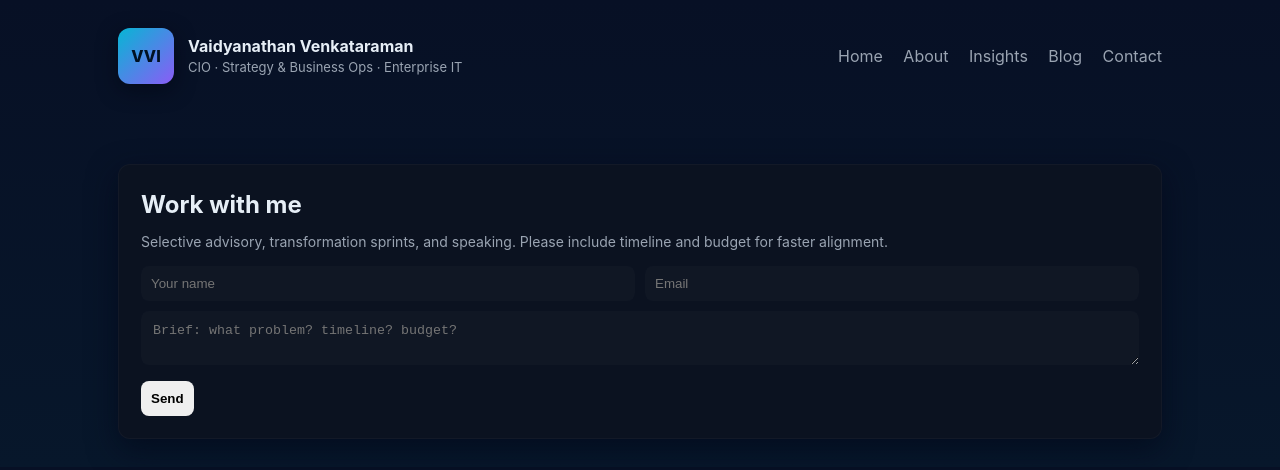
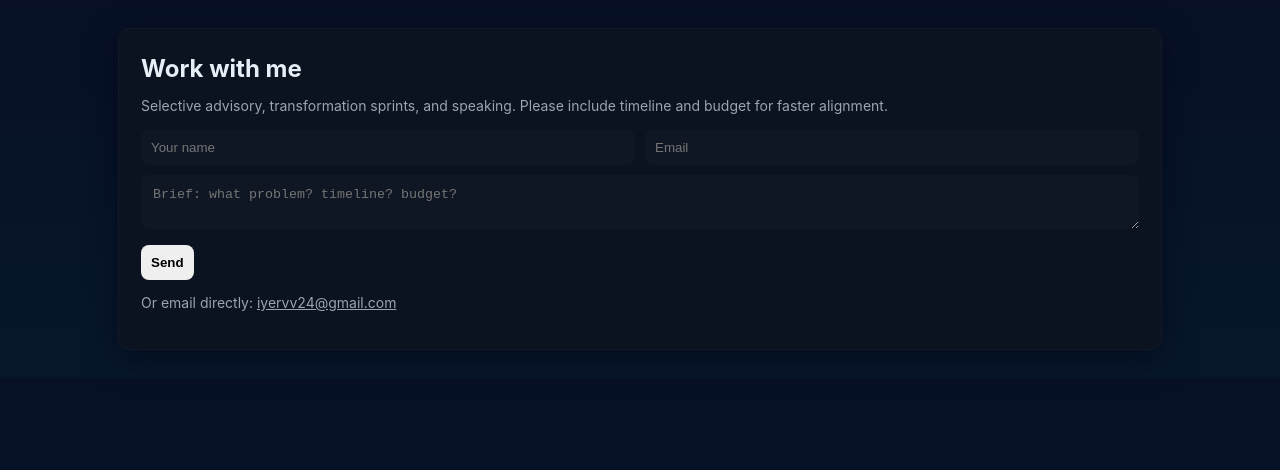
Before and after one commit to iyervv24/iyervv24.github.io, a plain HTML site: page contact.html in a window 1280 px wide. Drawn offline with Linux system fonts and the light colour scheme.

Commit message:
ContactUpdate

```diff
--- a/contact.html
+++ b/contact.html
@@ -1,35 +1,30 @@
 <!doctype html>
-<html lang="en"><head><meta charset="utf-8"/><meta name="viewport" content="width=device-width,initial-scale=1"/><title>Contact — V. V. Iyer</title><link href="style.css" rel="stylesheet"></head><body>
-
-<div class="header container">
-  <div class="brand">
-    <div class="logo">VVI</div>
-    <div>
-      <div style="font-weight:700">Vaidyanathan Venkataraman</div>
-      <div class="muted" style="font-size:13px">CIO · Strategy & Business Ops · Enterprise IT</div>
-    </div>
-  </div>
-  <nav>
-    <a href="index.html">Home</a>
-    <a href="about.html">About</a>
-    <a href="insights.html">Insights</a>
-    <a href="blog.html">Blog</a>
-    <a href="contact.html">Contact</a>
-  </nav>
-</div>
-
-<div class="container">
+<html lang="en"><head><meta charset="utf-8"/><meta name="viewport" content="width=device-width,initial-scale=1"/><title>Contact — V. V. Iyer</title>
+<link href="style.css" rel="stylesheet">
+</head><body>
+<div class="container" style="padding-top:28px;">
   <section class="card">
     <h2>Work with me</h2>
     <p class="muted" style="margin-top:8px">Selective advisory, transformation sprints, and speaking. Please include timeline and budget for faster alignment.</p>
-    <form onsubmit="event.preventDefault();alert('Demo: message sent');">
+
+    <!-- Replace FORM_ID with your Formspree form ID -->
+    <form action="https://formspree.io/f/mqadvdpa" method="POST">
       <div style="display:grid;grid-template-columns:1fr 1fr;gap:10px">
-        <input required placeholder="Your name" style="padding:10px;border-radius:8px;border:none;background:rgba(255,255,255,0.02)"/>
-        <input required placeholder="Email" type="email" style="padding:10px;border-radius:8px;border:none;background:rgba(255,255,255,0.02)"/>
+        <input name="name" required placeholder="Your name" style="padding:10px;border-radius:8px;border:none;background:rgba(255,255,255,0.02)"/>
+        <input name="email" required placeholder="Email" type="email" style="padding:10px;border-radius:8px;border:none;background:rgba(255,255,255,0.02)"/>
       </div>
-      <textarea required placeholder="Brief: what problem? timeline? budget?" style="width:100%;margin-top:10px;padding:12px;border-radius:8px;border:none;background:rgba(255,255,255,0.02)"></textarea>
+      <textarea name="message" required placeholder="Brief: what problem? timeline? budget?" style="width:100%;margin-top:10px;padding:12px;border-radius:8px;border:none;background:rgba(255,255,255,0.02)"></textarea>
+
+      <!-- Honeypot field to reduce bot spam (hidden) -->
+      <input type="text" name="_gotcha" style="display:none" />
+
+      <!-- Optional redirect to thank-you page after submit -->
+      <input type="hidden" name="_redirect" value="https://iyervv24.github.io/thankyou.html" />
+
       <button style="margin-top:10px;padding:10px;border-radius:8px;border:none;font-weight:700">Send</button>
     </form>
+
+    <p class="muted" style="margin-top:12px">Or email directly: <a href="mailto:iyervv24@gmail.com" class="muted">iyervv24@gmail.com</a></p>
   </section>
 </div>
 </body></html>
```
Also changed, not shown: sitemap.xml (added, +8 -0 lines), thankyou.html (added, +2 -0 lines), robots.txt (added), 1 other file.
